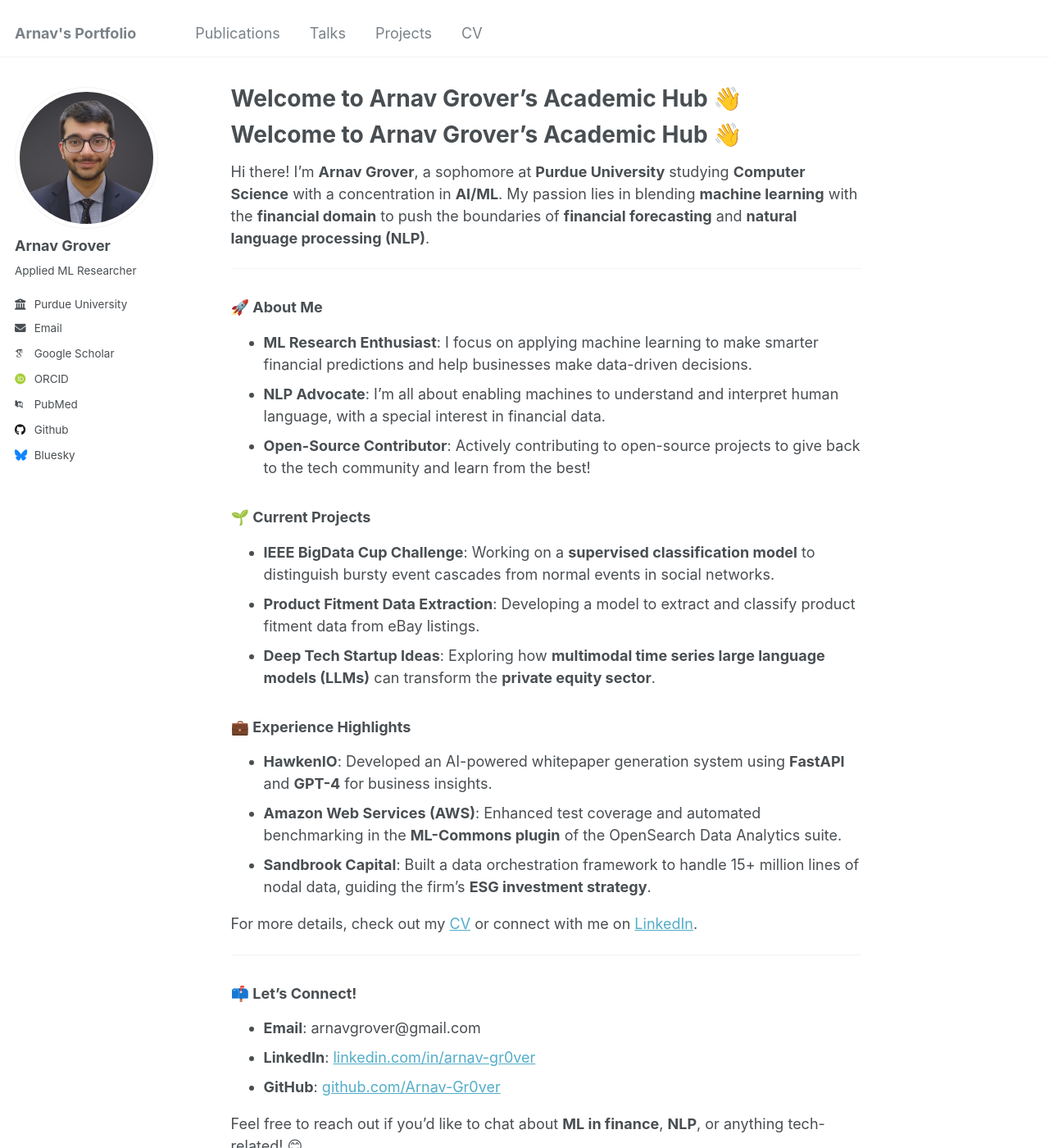
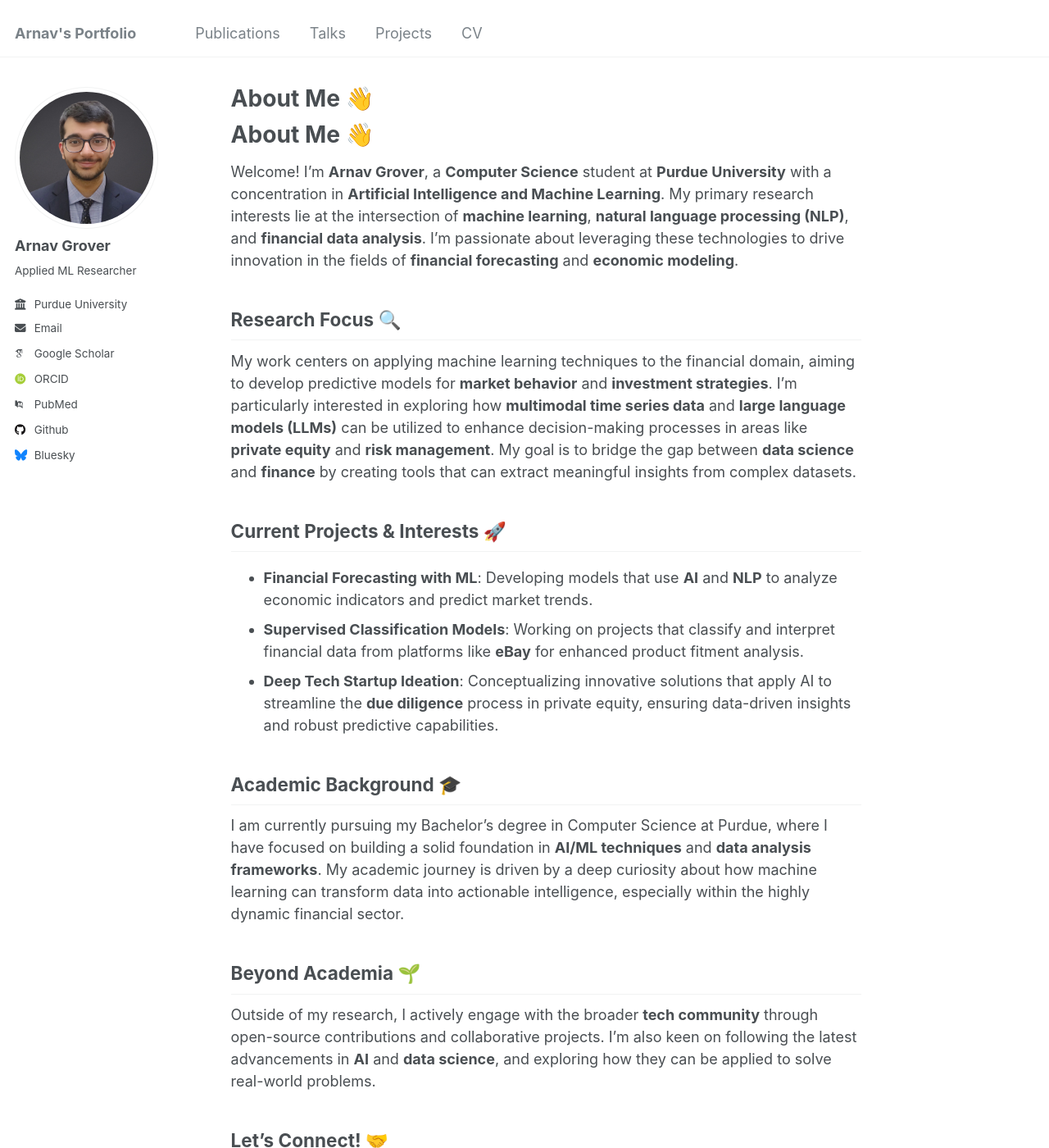
Before and after one commit to Arnav-Gr0ver/Arnav-Gr0ver.github.io, a Jekyll site: the page built from _pages/about.md, in a window 1280 px wide and 1400 px high. Shown: the whole window at 82% size. Built offline with Jekyll 4.4.1, drawn with Linux system fonts in a browser that asks for light colours; some web fonts are replaced; our own code applies the rules of GitHub Pages for plain Markdown files; some of the changed text lies outside the part shown.

Commit message:
Update about.md

```diff
--- a/_pages/about.md
+++ b/_pages/about.md
@@ -6,38 +6,32 @@
   - /about.html
 ---
 
-# Welcome to Arnav Grover's Academic Hub 👋
+# About Me 👋
 
-Hi there! I'm **Arnav Grover**, a sophomore at **Purdue University** studying **Computer Science** with a concentration in **AI/ML**. My passion lies in blending **machine learning** with the **financial domain** to push the boundaries of **financial forecasting** and **natural language processing (NLP)**.
+Welcome! I’m **Arnav Grover**, a **Computer Science** student at **Purdue University** with a concentration in **Artificial Intelligence and Machine Learning**. My primary research interests lie at the intersection of **machine learning**, **natural language processing (NLP)**, and **financial data analysis**. I’m passionate about leveraging these technologies to drive innovation in the fields of **financial forecasting** and **economic modeling**.
 
----
+## Research Focus 🔍
 
-### 🚀 About Me
+My work centers on applying machine learning techniques to the financial domain, aiming to develop predictive models for **market behavior** and **investment strategies**. I’m particularly interested in exploring how **multimodal time series data** and **large language models (LLMs)** can be utilized to enhance decision-making processes in areas like **private equity** and **risk management**. My goal is to bridge the gap between **data science** and **finance** by creating tools that can extract meaningful insights from complex datasets.
 
-- **ML Research Enthusiast**: I focus on applying machine learning to make smarter financial predictions and help businesses make data-driven decisions.
-- **NLP Advocate**: I'm all about enabling machines to understand and interpret human language, with a special interest in financial data.
-- **Open-Source Contributor**: Actively contributing to open-source projects to give back to the tech community and learn from the best!
+## Current Projects & Interests 🚀
 
-### 🌱 Current Projects
+- **Financial Forecasting with ML**: Developing models that use **AI** and **NLP** to analyze economic indicators and predict market trends.
+- **Supervised Classification Models**: Working on projects that classify and interpret financial data from platforms like **eBay** for enhanced product fitment analysis.
+- **Deep Tech Startup Ideation**: Conceptualizing innovative solutions that apply AI to streamline the **due diligence** process in private equity, ensuring data-driven insights and robust predictive capabilities.
 
-- **IEEE BigData Cup Challenge**: Working on a **supervised classification model** to distinguish bursty event cascades from normal events in social networks.
-- **Product Fitment Data Extraction**: Developing a model to extract and classify product fitment data from eBay listings.
-- **Deep Tech Startup Ideas**: Exploring how **multimodal time series large language models (LLMs)** can transform the **private equity sector**.
+## Academic Background 🎓
 
-### 💼 Experience Highlights
+I am currently pursuing my Bachelor’s degree in Computer Science at Purdue, where I have focused on building a solid foundation in **AI/ML techniques** and **data analysis frameworks**. My academic journey is driven by a deep curiosity about how machine learning can transform data into actionable intelligence, especially within the highly dynamic financial sector.
 
-- **HawkenIO**: Developed an AI-powered whitepaper generation system using **FastAPI** and **GPT-4** for business insights.
-- **Amazon Web Services (AWS)**: Enhanced test coverage and automated benchmarking in the **ML-Commons plugin** of the OpenSearch Data Analytics suite.
-- **Sandbrook Capital**: Built a data orchestration framework to handle 15+ million lines of nodal data, guiding the firm's **ESG investment strategy**.
+## Beyond Academia 🌱
 
-For more details, check out my [CV](#) or connect with me on [LinkedIn](https://linkedin.com/in/arnav-gr0ver).
+Outside of my research, I actively engage with the broader **tech community** through open-source contributions and collaborative projects. I’m also keen on following the latest advancements in **AI** and **data science**, and exploring how they can be applied to solve real-world problems.
 
----
+## Let’s Connect! 🤝
 
-### 📫 Let's Connect!
+I’m always open to discussions on **AI research**, **NLP innovations**, and **financial technology** trends. Feel free to reach out if you’d like to collaborate or simply connect over shared academic interests!
 
 - **Email**: arnavgrover@gmail.com
 - **LinkedIn**: [linkedin.com/in/arnav-gr0ver](https://linkedin.com/in/arnav-gr0ver)
 - **GitHub**: [github.com/Arnav-Gr0ver](https://github.com/Arnav-Gr0ver)
-
-Feel free to reach out if you’d like to chat about **ML in finance**, **NLP**, or anything tech-related! 😊
```
